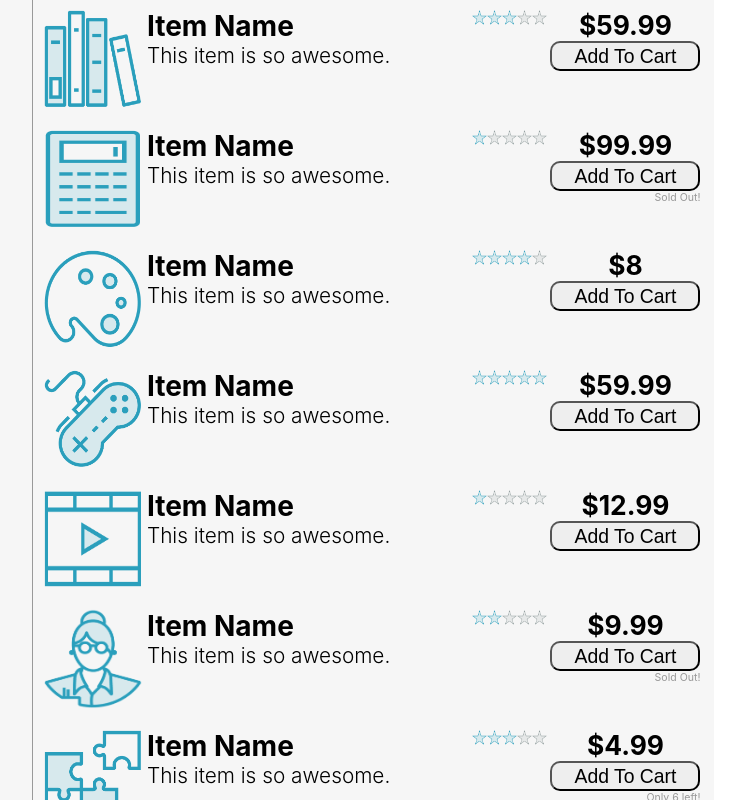
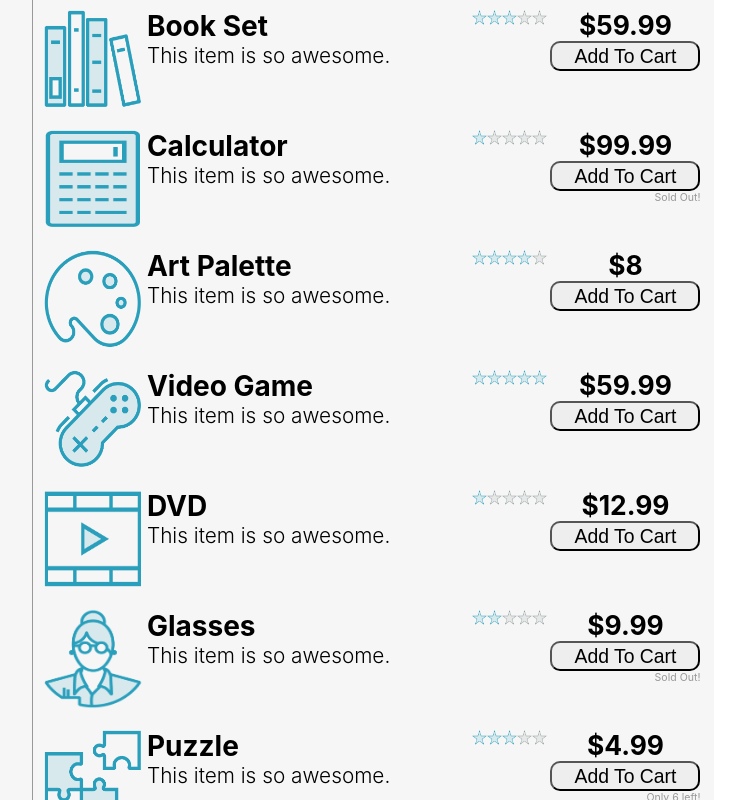
Before and after one commit to MissFacetious/FilterPrototype, a React (Create React App) app in the folder filterItems/: page / in a window 1280 px wide. Shown: the part 520-1320 px from the top of the page, without its empty margins (374-1105 px from the left). Built offline with nearby package versions, Linux system fonts and the light colour scheme.

Commit message:
case insensitive search, all items have names now

```diff
--- a/filterItems/src/App.js
+++ b/filterItems/src/App.js
@@ -30,7 +30,7 @@ class App extends Component {
     var newItems = [];
     for (var i=0; i < Items.length; i++) {
       var item = Items[i];
-      if (item.name.includes(search)) {
+      if (item.name.toLowerCase().includes(search.toLowerCase())) {
         newItems.push(item);
       }
     }
@@ -198,7 +198,7 @@ class App extends Component {
         </div>
         <div className="heading-behind" />
           <div className="grid-two grid-squish allshade">
-          <div className="grid-two-column top">
+            <div className="grid-two-column allshade top">
               <div className="box border shade3">
                 <p className="title">Filter</p>
                 <div className="center entry">
@@ -259,14 +259,14 @@ class App extends Component {
               </div>
             </div>
           </div>
-          <div className="grid-two-column top">
+          <div className="grid-two-column allshade top">
             <div className="listitem">
       				<div className="box shade2 left-line">
                 <div className="grid-two grid-full">
                   <div className="grid-two-columns left">
       					    <p className="title">Results</p>
                   </div>
-                  <div className="grid-two-columns right">
+                  <div className="grid-two-columns allshade right">
                     <p>{plural}</p>
                   </div>
                 </div>
--- a/filterItems/src/Items.js
+++ b/filterItems/src/Items.js
@@ -34,7 +34,7 @@ const Classes = [
   },
   {
     key: 4,
-    name: "Item Name",
+    name: "Book Set",
     icon: "books.png",
     category: ["Books"],
     color: ["Black"],
@@ -45,7 +45,7 @@ const Classes = [
   },
   {
     key: 5,
-    name: "Item Name",
+    name: "Calculator",
     icon: "calculator.png",
     category: ["Electronics"],
     color: ["Black"],
@@ -56,7 +56,7 @@ const Classes = [
   },
   {
     key: 6,
-    name: "Item Name",
+    name: "Art Palette",
     icon: "art.png",
     category: ["School"],
     color: ["Black"],
@@ -67,7 +67,7 @@ const Classes = [
   },
   {
     key: 7,
-    name: "Item Name",
+    name: "Video Game",
     icon: "game.png",
     category: ["Electronics"],
     color: ["Black"],
@@ -78,7 +78,7 @@ const Classes = [
   },
   {
     key: 8,
-    name: "Item Name",
+    name: "DVD",
     icon: "video.png",
     category: ["Electronics"],
     color: ["Black"],
@@ -89,7 +89,7 @@ const Classes = [
   },
   {
     key: 9,
-    name: "Item Name",
+    name: "Glasses",
     icon: "glasses.png",
     category: ["Books", "School"],
     color: ["Black"],
@@ -100,7 +100,7 @@ const Classes = [
   },
   {
     key: 10,
-    name: "Item Name",
+    name: "Puzzle",
     icon: "puzzle.png",
     category: ["Toys"],
     color: ["Black"],
@@ -111,7 +111,7 @@ const Classes = [
   },
   {
     key: 11,
-    name: "Item Name",
+    name: "Robot",
     icon: "robot.png",
     category: ["Electronics", "Toys"],
     color: ["Black"],
@@ -122,7 +122,7 @@ const Classes = [
   },
   {
     key: 12,
-    name: "Item Name",
+    name: "Laptop",
     icon: "laptop.png",
     category: ["Electronics"],
     color: ["Black"],
--- a/filterItems/src/components/Search.js
+++ b/filterItems/src/components/Search.js
@@ -22,7 +22,7 @@ var Search = createClass({
   render() {
     return (
       <div className="center vcenter">
-        <input id="searchValue" className="large-input search-input" type="text" placeholder="Type to Search..." onChange={this.onSearch} />
+        <input id="searchValue" className="large-input search-input" type="text" placeholder="Type to Search..." />
         <span>&nbsp;&nbsp;&nbsp;&nbsp;</span>
         <input className="button-click" type="submit" value="Search" onClick={this.clickSearch} />
       </div>
```
Lines whose indentation alone changed are shown as unchanged.
